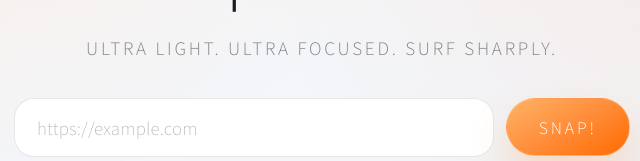
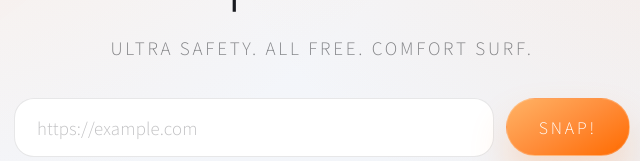
Before and after one commit to sharpner-jp/Browser-on-Browser, a website: page public/index.html in a window 1280 px wide. Shown: the part 343-504 px from the top of the page, 318-958 px from the left. Drawn offline with Linux system fonts and the light colour scheme.

Commit message:
Update index.html

```diff
--- a/public/index.html
+++ b/public/index.html
@@ -459,7 +459,7 @@
         <div class="hero-inner">
           <!-- ヘッダーは削除しました -->
           <h1 class="hero-title">SnapBrowser</h1>
-          <p class="hero-subtitle">Ultra Light. Ultra Focused. Surf Sharply.</p>
+          <p class="hero-subtitle">Ultra Safety. All Free. Comfort Surf.</p>
           <form id="heroForm" class="search-form" autocomplete="off">
             <input
               id="heroInput"
```
